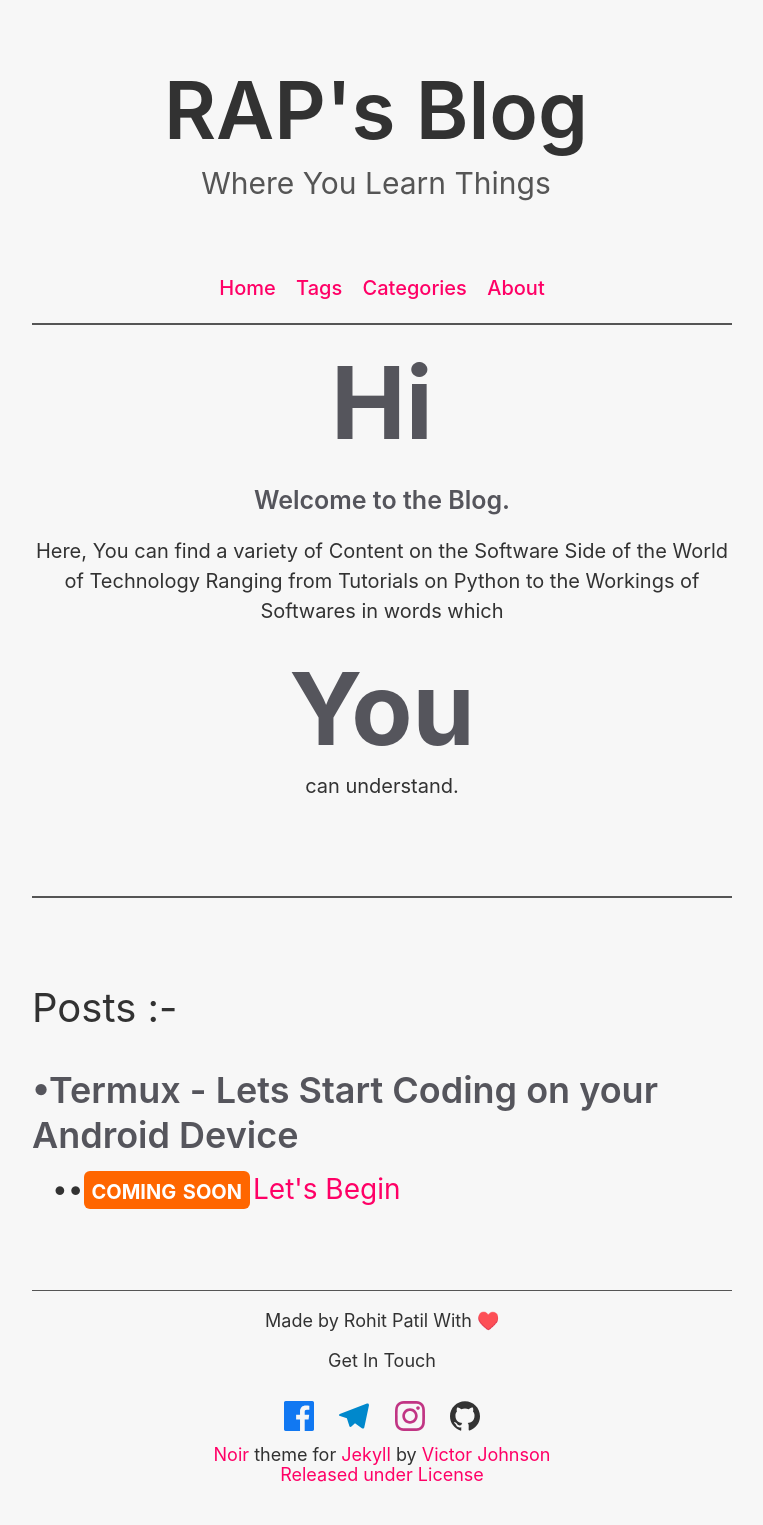
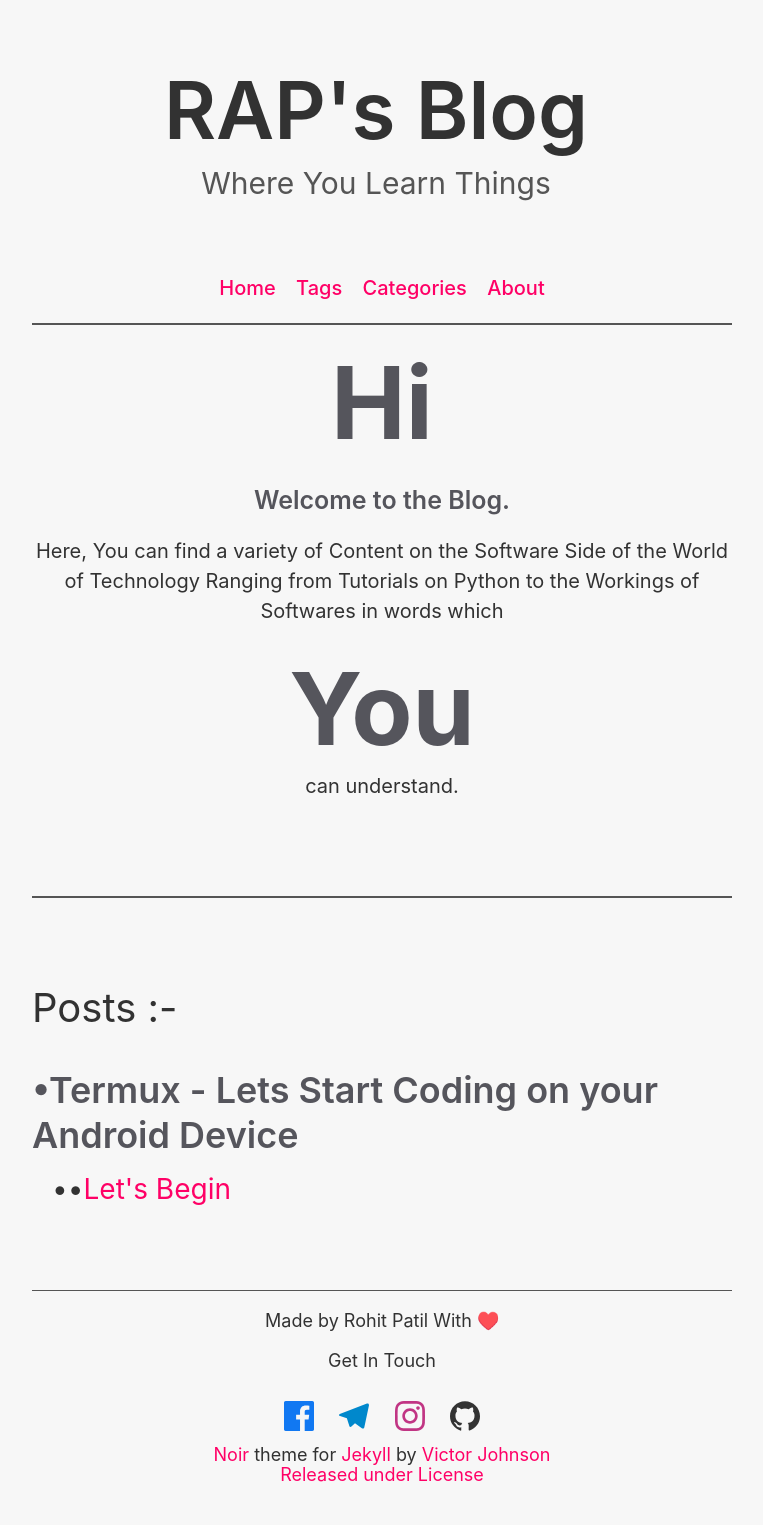
Before and after one commit to raprocks/raprocks.github.io, a Jekyll site: the page built from index.html, in a window 1280 px wide. Shown: the whole page, without its empty margins (258-1021 px from the left). Built offline with Jekyll 4.4.1, drawn with Linux system fonts in a browser that asks for light colours; the list of posts is cut into pages by our own code.

Commit message:
changed status first post live

```diff
--- a/_data/postlist.yaml
+++ b/_data/postlist.yaml
@@ -2,5 +2,5 @@ postlist:
   - group: Termux - Lets Start Coding on your Android Device
     posts:
       - title: Let's Begin
-        status: coming soon
+        status: incomplete but okay
         url: /termux/lets-begin.html
```
